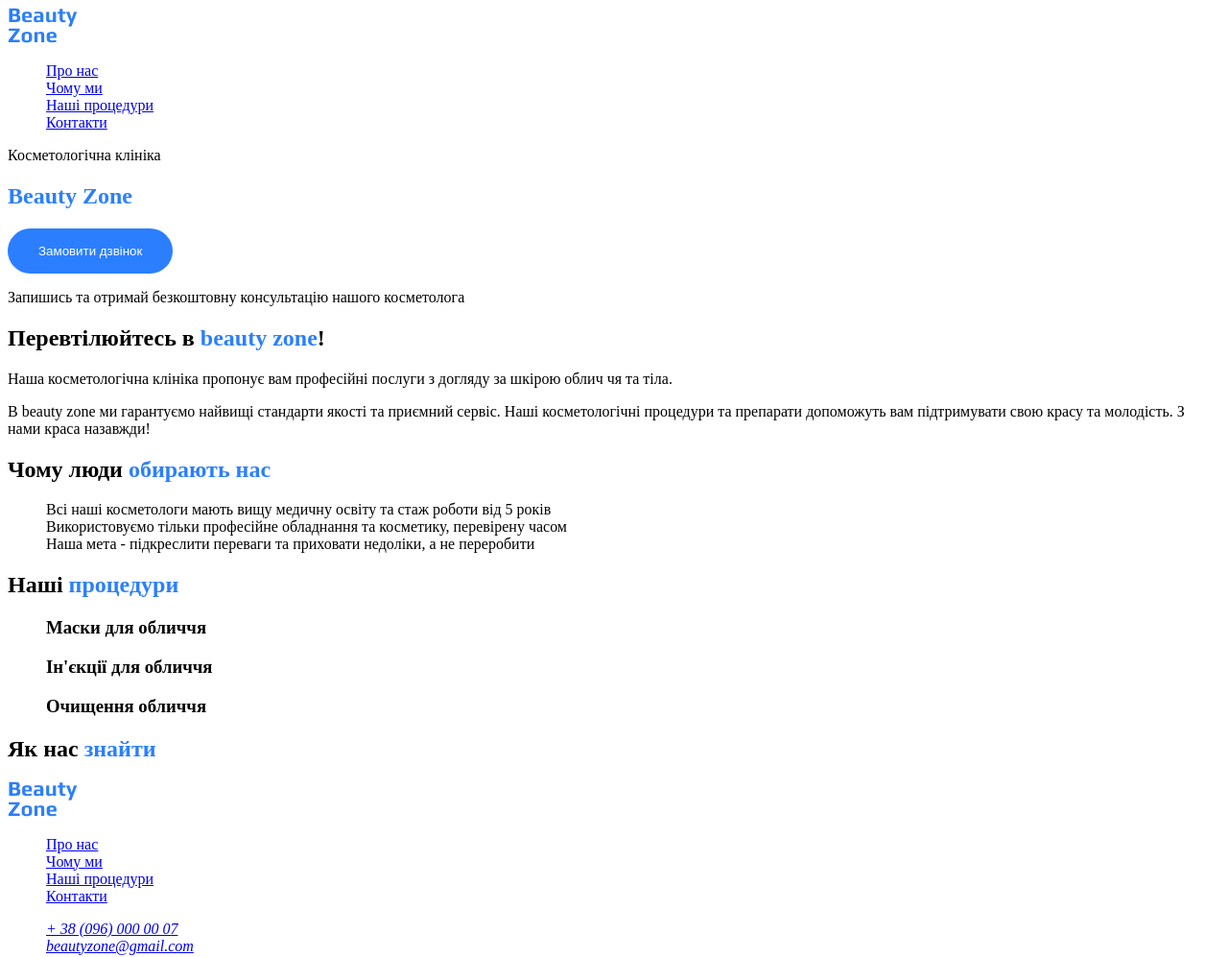
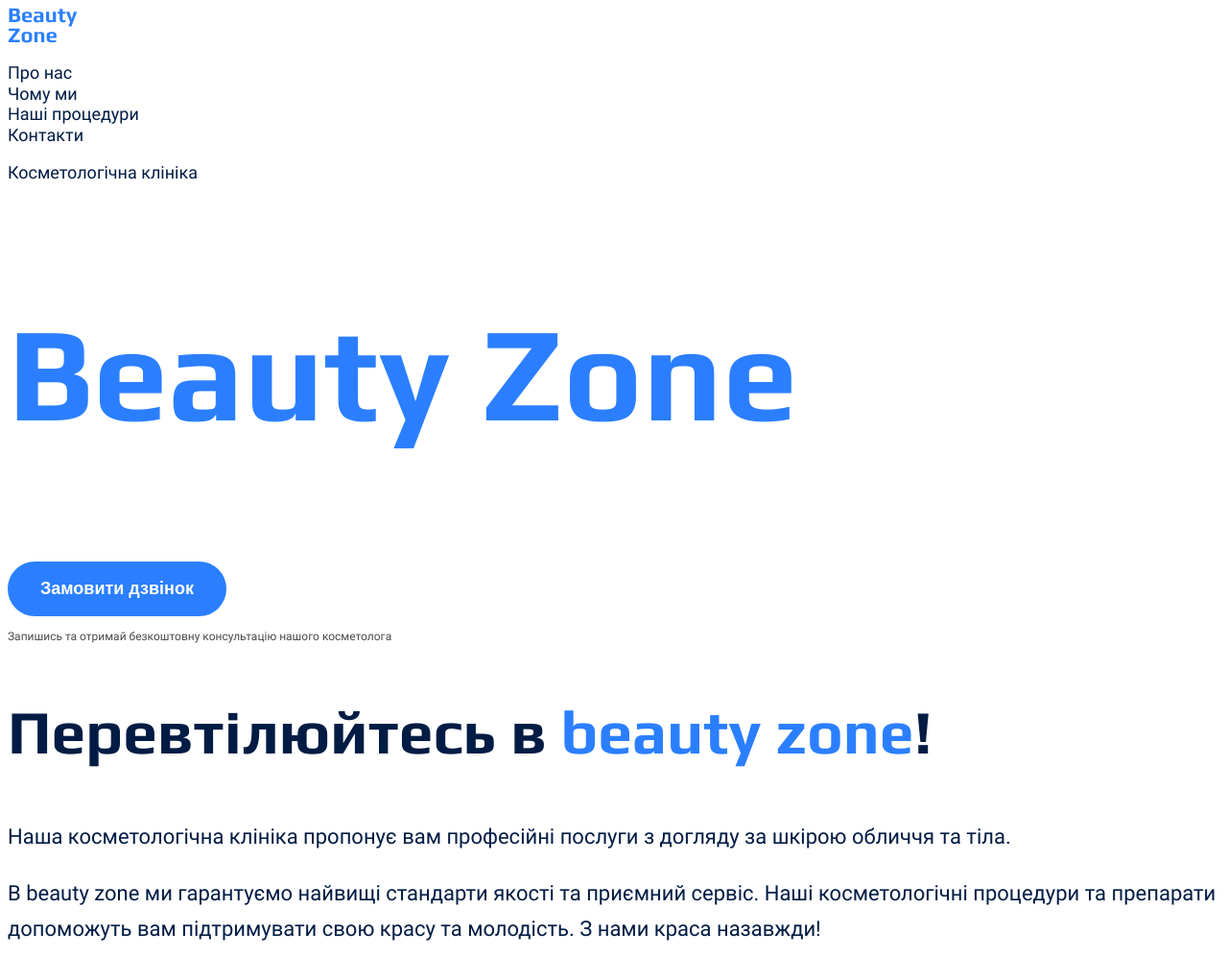
Before and after one commit to YoliLancaster/genius-homework-1, a plain HTML site: page index.html in a window 1280 px wide. Shown: the top 997 px of the page at 96% size. Drawn offline with Linux system fonts and the light colour scheme.

Commit message:
add fonts, images, icons. the first homework - done

```diff
--- a/index.html
+++ b/index.html
@@ -9,19 +9,21 @@
   <body>
     <header>
       <nav>
-        <a href="#" target="_blank"
-          ><img
-            src="/genius-homework-1/images/logo.webp"
-            alt="logo Beauty Zone"
-        /></a>
+        <a href="#"><img src="./images/logo.svg" alt="logo Beauty Zone" /></a>
         <!-- logo -->
         <ul>
-          <li class="nav"><a href="#about" target="_blank">Про нас</a></li>
-          <li class="nav"><a href="#advantages" target="_blank">Чому ми</a></li>
-          <li class="nav">
-            <a href="#procedures" target="_blank">Наші процедури</a>
+          <li>
+            <a class="nav-link" href="#about">Про нас</a>
           </li>
-          <li class="nav"><a href="#contacts" target="_blank">Контакти</a></li>
+          <li>
+            <a class="nav-link" href="#advantages">Чому ми</a>
+          </li>
+          <li>
+            <a class="nav-link" href="#procedures">Наші процедури</a>
+          </li>
+          <li>
+            <a class="nav-link" href="#contacts">Контакти</a>
+          </li>
           <li>
             <a href="#" target="_blank"><!-- fbIcon --></a>
           </li>
@@ -34,38 +36,45 @@
     </header>
     <main>
       <section>
-        <p>Косметологічна клініка</p>
+        <p class="text-hero">Косметологічна клініка</p>
         <h1 lang="en">Beauty Zone</h1>
         <button type="button">Замовити дзвінок</button>
-        <p>Запишись та отримай безкоштовну консультацію нашого косметолога</p>
+        <p class="text-button">
+          Запишись та отримай безкоштовну консультацію нашого косметолога
+        </p>
       </section>
       <section id="about">
         <h2>
           Перевтілюйтесь в <span lang="en" class="accent">beauty zone</span>!
         </h2>
-        <p>
+        <p class="text-about">
           Наша косметологічна клініка пропонує вам професійні послуги з догляду
-          за шкірою облич чя та тіла.
+          за шкірою обличчя та тіла.
         </p>
-        <p>
+        <p class="text-about">
           B <span lang="en">beauty zone</span> ми гарантуємо найвищі стандарти
           якості та приємний сервіс. Наші косметологічні процедури та препарати
           допоможуть вам підтримувати свою красу та молодість. З нами краса
           назавжди!
         </p>
+        <img src="./images/before-procedure.jpg" alt="before-procedure" />
+        <img src="./images/after-procedure.jpg" alt="after-procedure" />
       </section>
       <section id="advantages">
         <h2>Чому люди <span class="accent">обирають нас</span></h2>
         <ul>
           <li>
+            <img src="./images/icon_science.jpg" alt="icon science" />
             Всі наші косметологи мають вищу медичну освіту та стаж роботи від 5
             років
           </li>
           <li>
+            <img src="./images/icon-medicine.jpg" alt="icon medicine" />
             Використовуємо тільки професійне обладнання та косметику, перевірену
             часом
           </li>
           <li>
+            <img src="./images/icon-crown.jpg" alt="icon crown" />
             Наша мета - підкреслити переваги та приховати недоліки, а не
             переробити
           </li>
@@ -76,16 +85,22 @@
         <ul>
           <li>
             <article>
+              <img src="./images/mask-procedure.jpg" alt="mask procedure" />
               <h3>Маски для обличчя</h3>
             </article>
           </li>
           <li>
             <article>
+              <img
+                src="./images/injection-procedure.jpg"
+                alt="injection procedure"
+              />
               <h3>Ін'єкції для обличчя</h3>
             </article>
           </li>
           <li>
             <article>
+              <img src="./images/clean-procedure.jpg" alt="clean procedure" />
               <h3>Очищення обличчя</h3>
             </article>
           </li>
@@ -93,45 +108,72 @@
       </section>
       <section id="contacts">
         <h2>Як нас <span class="accent">знайти</span></h2>
+        <iframe
+          src="https://www.google.com/maps/embed?pb=!1m18!1m12!1m3!1d2540.932390054599!2d30.51560037705162!3d50.4423599879456!2m3!1f0!2f0!3f0!3m2!1i1024!2i768!4f13.1!3m3!1m2!1s0x40d4cef8b5f6338d%3A0x25c7f06ad686451c!2z0LHRg9C7LiDQotCw0YDQsNGB0LAg0KjQtdCy0YfQtdC90LrQviwgNSwg0JrQuNC10LIsIDAyMDAw!5e0!3m2!1sru!2sua!4v1692016416873!5m2!1sru!2sua"
+          width="600"
+          height="480"
+          style="border: 0"
+          allowfullscreen=""
+          loading="lazy"
+          referrerpolicy="no-referrer-when-downgrade"
+        ></iframe>
       </section>
     </main>
     <footer>
       <nav>
         <a href="#" target="_blank"
-          ><img
-            src="/genius-homework-1/images/logo.webp"
-            alt="logo Beauty Zone"
+          ><img src="./images/logo.svg" alt="logo Beauty Zone"
         /></a>
         <!-- logo -->
         <ul>
-          <li class="nav"><a href="#about" target="_blank">Про нас</a></li>
-          <li class="nav"><a href="#advantages" target="_blank">Чому ми</a></li>
-          <li class="nav">
-            <a href="#procedures" target="_blank">Наші процедури</a>
+          <li>
+            <a class="nav-link-footer" href="#about">Про нас</a>
           </li>
-          <li class="nav"><a href="#contacts" target="_blank">Контакти</a></li>
+          <li>
+            <a class="nav-link-footer" href="#advantages">Чому ми</a>
+          </li>
+          <li>
+            <a class="nav-link-footer" href="#procedures">Наші процедури</a>
+          </li>
+          <li>
+            <a class="nav-link-footer" href="#contacts">Контакти</a>
+          </li>
         </ul>
       </nav>
       <address>
         <ul>
-          <li><a href="tel: +380960000007">+ 38 (096) 000 00 07</a></li>
           <li>
-            <a href="mailto:beautyzone@gmail.com">beautyzone@gmail.com</a>
+            <a class="address-link" href="tel: +380960000007"
+              >+ 38 (096) 000 00 07</a
+            >
           </li>
           <li>
-            <a href="https://goo.gl/maps/VDCo19FUbY5h1L497" target="_blank">
+            <a class="address-link" href="mailto:beautyzone@gmail.com"
+              >beautyzone@gmail.com</a
+            >
+          </li>
+          <li>
+            <a
+              class="address-link"
+              href="https://goo.gl/maps/VDCo19FUbY5h1L497"
+              target="_blank"
+            >
               Україна, м. Київ, вул. Тараса Шевченка 5
             </a>
           </li>
           <li>
-            <a href="#" target="_blank"><!-- fbIcon --></a>
+            <a class="address-link" href="#" target="_blank"><!-- fbIcon --></a>
           </li>
           <li>
-            <a href="#" target="_blank"><!-- instaIcon --></a>
+            <a class="address-link" href="#" target="_blank"
+              ><!-- instaIcon --></a
+            >
           </li>
         </ul>
-        <a href="#" target="_blank">Політика конфіденційності</a>
-        <p>&copy; 2022 Дані захищені</p>
+        <a class="address-link" href="#" target="_blank"
+          >Політика конфіденційності</a
+        >
+        <p class="copyright">&copy; 2022 Дані захищені</p>
       </address>
     </footer>
   </body>
--- a/style.css
+++ b/style.css
@@ -1,27 +1,130 @@
-:root {
-  --color-brand: #2b7fff;
+@font-face {
+  font-display: swap;
+  font-family: 'Play';
+  font-style: normal;
+  font-weight: 700;
+  src: url('../fonts/play-v17-cyrillic_latin-700.woff2') format('woff2');
 }
 
-h1 {
-  color: var(--color-brand);
+@font-face {
+  font-display: swap;
+  font-family: 'Roboto';
+  font-style: normal;
+  font-weight: 400;
+  src: url('../fonts/roboto-v30-cyrillic_latin-regular.woff2') format('woff2');
 }
 
-.accent {
-  color: var(--color-brand);
+@font-face {
+  font-display: swap;
+  font-family: 'Roboto';
+  font-style: normal;
+  font-weight: 700;
+  src: url('../fonts/roboto-v30-cyrillic_latin-700.woff2') format('woff2');
 }
 
-button {
-  background: var(--color-brand);
-  color: white;
-  padding: 16px 32px;
-  border-radius: 32px;
-  border-style: none;
+:root {
+  --color-brand-light: #2b7fff;
+  --color-brand-dark: #011c44;
+  --color-secondary-grey-light: #747272;
+  --color-secondary-grey-dark: #4a4a4a;
+  --color-secondary-blue: #011f4a;
+  --color-secondary-yellow: #ffd02b;
+}
+
+body {
+  font-family: 'Roboto';
+  color: var(--color-brand-dark);
+}
+
+ul {
+  padding: 0;
 }
 
 li {
   list-style: none;
 }
 
-.nav:hover {
-  color: var(--color-brand);
+h1 {
+  color: var(--color-brand-light);
+  font-family: 'Play';
+  font-weight: 700;
+  font-size: 140px;
 }
+
+h2 {
+  font-family: 'Play';
+  font-weight: 700;
+  font-size: 64px;
+}
+
+.text-about {
+  font-size: 22px;
+  line-height: 1.7;
+  color: var(--color-brand-dark);
+}
+
+.text-hero {
+  font-size: 18px;
+  line-height: 1.2;
+  color: var(--color-brand-dark);
+}
+
+.accent {
+  color: var(--color-brand-light);
+}
+
+button {
+  background: var(--color-brand-light);
+  border: solid 2px var(--color-brand-light);
+  color: white;
+  padding: 16px 32px;
+  border-radius: 32px;
+  font-size: 18px;
+  font-weight: 600;
+}
+
+button:hover {
+  border: solid 2px var(--color-brand-light);
+  background: transparent;
+  color: var(--color-brand-dark);
+  padding: 16px 32px;
+  border-radius: 32px;
+  font-size: 18px;
+  font-weight: 600;
+}
+
+.text-button {
+  font-size: 12px;
+  line-height: 1.5;
+  color: var(--color-secondary-grey-dark);
+}
+
+.nav-link {
+  text-decoration: none;
+  color: var(--color-brand-dark);
+  font-size: 18px;
+  font-weight: 400;
+  line-height: 1.2;
+}
+
+.nav-link:hover {
+  color: var(--color-brand-light);
+}
+
+.nav-link-footer {
+  text-decoration: none;
+  color: white;
+  font-size: 16px;
+  font-weight: 400;
+  line-height: 1.2;
+}
+
+.address-link {
+  text-decoration: none;
+  color: white;
+}
+
+.copyright {
+  font-size: 13px;
+  color: var(--color-secondary-grey-light);
+}
```
Also changed, not shown: .prettierrc.json, fonts/play-v17-cyrillic_latin-700.woff2 (added), fonts/roboto-v30-cyrillic_latin-700.woff2 (added), fonts/roboto-v30-cyrillic_latin-regular.woff2 (added), images/after-procedure.jpg (added), images/before-procedure.jpg (added), images/clean-procedure.jpg (added), images/icon-crown.jpg (added), images/icon-medicine.jpg (added), images/icon_science.jpg (added), images/injection-procedure.jpg (added), images/logo.svg (added), images/logo.webp (deleted), images/mask-procedure.jpg (added).
